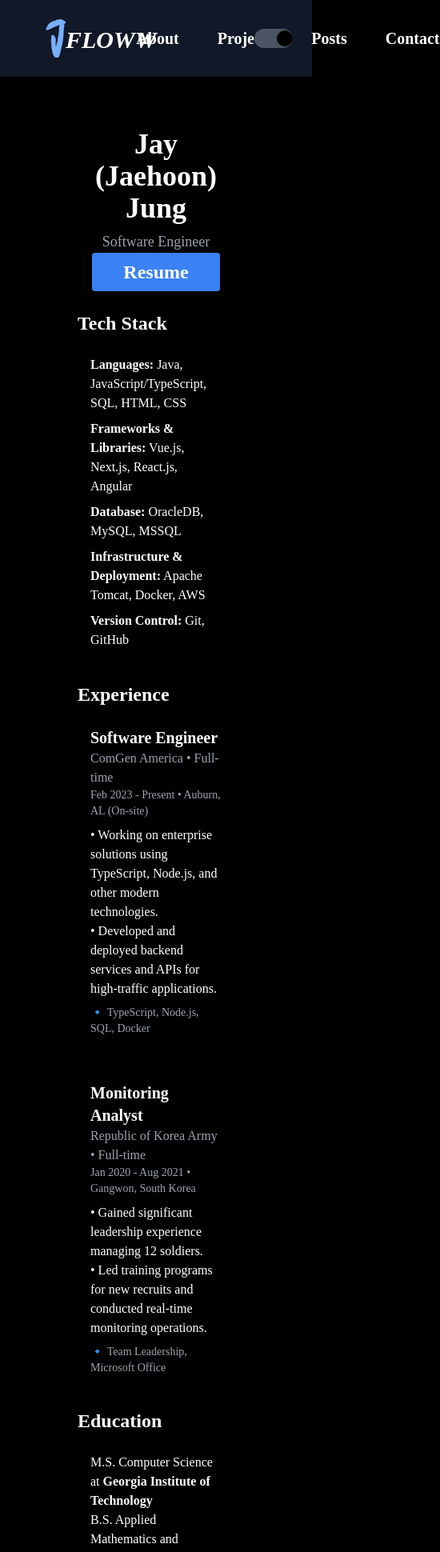
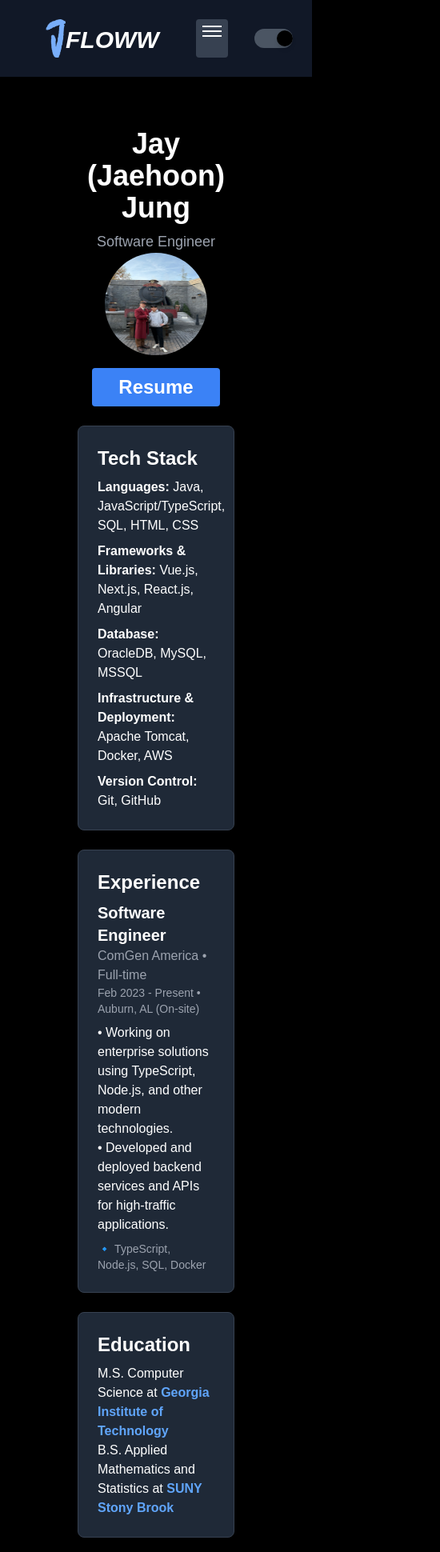
Before and after one commit to jfloww/jfloww-portfolio, a Next.js app: page /about in a window 390 px wide. Shown: the top 1940 px of the page at 80% size, 550 px wide, since content can reach past the window. Built offline with nearby package versions, Linux system fonts and the light colour scheme.

Commit message:
feat: mobile menu updated

```diff
--- a/app/about/page.tsx
+++ b/app/about/page.tsx
@@ -2,17 +2,24 @@ export default function About() {
   return (
     <div className="flex flex-col items-center justify-center p-8 w-full">
       <div className="max-w-2xl w-full text-center">
-        {/* Name & Title */}
         <h1 className="text-4xl font-bold mb-2">Jay (Jaehoon) Jung</h1>
-        <p className="text-lg text-gray-400">Software Engineer</p>
-        <button className="bg-blue-500 w-40 p-2 rounded text-2xl hover:bg-blue-800 hover:scale-110 text-white font-bold">
+        <p className="text-lg text-gray-500 dark:text-gray-400">
+          Software Engineer
+        </p>
+        <div className="mb-4">
+          <img
+            src="/photo/jj22.jpg"
+            alt="Jay Jung"
+            className="w-32 h-32 rounded-full mx-auto shadow-lg"
+          />
+        </div>
+        <button className="bg-blue-500 w-40 p-2 rounded text-2xl hover:bg-blue-800 hover:scale-110 transition text-white font-bold">
           Resume
         </button>
 
-        {/* Tech Stack */}
-        <div className="mt-6 text-left">
+        <div className="mt-6 text-left border border-gray-200 dark:border-gray-700 rounded-lg p-6 shadow-lg bg-gray-50 dark:bg-gray-800">
           <h2 className="text-2xl font-semibold mb-2">Tech Stack</h2>
-          <ul className="space-y-2 p-4">
+          <ul className="space-y-2">
             <li>
               <span className="font-semibold">Languages:</span> Java,
               JavaScript/TypeScript, SQL, HTML, CSS
@@ -37,14 +44,15 @@ export default function About() {
             </li>
           </ul>
         </div>
-        {/* Experience */}
+
         <div className="mt-6 text-left">
+          <div className="space-y-6">
+            <div className="p-6 border border-gray-200 dark:border-gray-700 rounded-lg shadow-lg bg-gray-50 dark:bg-gray-800">
               <h2 className="text-2xl font-semibold mb-2">Experience</h2>
-          <div className="space-y-6">
-            {/* Software Engineer */}
-            <div className="p-4 rounded-lg shadow-lg">
               <h3 className="text-xl font-semibold">Software Engineer</h3>
-              <p className="text-gray-400">ComGen America • Full-time</p>
+              <p className="text-gray-500 dark:text-gray-400">
+                ComGen America • Full-time
+              </p>
               <p className="text-gray-400 text-sm">
                 Feb 2023 - Present • Auburn, AL (On-site)
               </p>
@@ -52,7 +60,7 @@ export default function About() {
                 • Working on enterprise solutions using TypeScript, Node.js, and
                 other modern technologies.
               </p>
-              <p className="">
+              <p>
                 • Developed and deployed backend services and APIs for
                 high-traffic applications.
               </p>
@@ -60,53 +68,34 @@ export default function About() {
                 🔹 TypeScript, Node.js, SQL, Docker
               </p>
             </div>
-
-            <div className="p-4 rounded-lg shadow-lg">
-              <h3 className="text-xl font-semibold">Monitoring Analyst</h3>
-              <p className="text-gray-400">
-                Republic of Korea Army • Full-time
-              </p>
-              <p className="text-gray-400 text-sm">
-                Jan 2020 - Aug 2021 • Gangwon, South Korea
-              </p>
-              <p className="mt-2">
-                • Gained significant leadership experience managing 12 soldiers.
-              </p>
-              <p className="">
-                • Led training programs for new recruits and conducted real-time
-                monitoring operations.
-              </p>
-              <p className="mt-2 text-sm text-gray-400">
-                🔹 Team Leadership, Microsoft Office
-              </p>
           </div>
         </div>
-        </div>
-        {/* Education */}
-        <div className="mt-6 text-left">
+
+        <div className="mt-6 text-left border border-gray-200 dark:border-gray-700 rounded-lg p-6 shadow-lg bg-gray-50 dark:bg-gray-800">
           <h2 className="text-2xl font-semibold mb-2">Education</h2>
-          <div className="p-4">
-            <p className="">
+          <p>
             M.S. Computer Science at{" "}
-              <a href="https://www.cc.gatech.edu/" className="font-semibold">
+            <a
+              href="https://www.cc.gatech.edu/"
+              className="font-semibold text-blue-600 dark:text-blue-400"
+            >
               Georgia Institute of Technology
             </a>
           </p>
-            <p className="">
+          <p>
             B.S. Applied Mathematics and Statistics at{" "}
             <a
               href="https://www.stonybrook.edu/commcms/ams/"
-                className="font-semibold"
+              className="font-semibold text-blue-600 dark:text-blue-400"
             >
-                State University of New York, Stony Brook
+              SUNY Stony Brook
             </a>
           </p>
         </div>
-        </div>
-        {/* Languages */}
-        <div className="mt-6 text-left">
+
+        <div className="mt-6 text-left border border-gray-200 dark:border-gray-700 rounded-lg p-6 shadow-lg bg-gray-50 dark:bg-gray-800">
           <h2 className="text-2xl font-semibold mb-2">Languages</h2>
-          <ul className="space-y-2 p-4">
+          <ul className="space-y-2">
             <li>
               <span className="font-semibold">English:</span> Proficient
             </li>
@@ -116,10 +105,9 @@ export default function About() {
           </ul>
         </div>
 
-        {/* Location */}
-        <div className="mt-6 text-left">
+        <div className="mt-6 text-left border border-gray-200 dark:border-gray-700 rounded-lg p-6 shadow-lg bg-gray-50 dark:bg-gray-800">
           <h2 className="text-2xl font-semibold mb-2">Location</h2>
-          <div className="grid grid-cols-2 gap-4 p-4">
+          <div className="grid grid-cols-2 gap-4">
             <div>
               <h3 className="font-semibold">South Korea</h3>
               <p>Seoul</p>
--- a/app/components/templates/MainFooter.tsx
+++ b/app/components/templates/MainFooter.tsx
@@ -1,7 +1,7 @@
 import Link from "next/link";
 import Image from "next/image";
 
-export default function Footer() {
+export default function Footer({ mobile }: { mobile: boolean }) {
   return (
     <footer className="w-full h-14 bg-gray-900 text-white flex items-center justify-center">
       <div className="flex items-center justify-between w-1/2">
--- a/app/components/templates/MainHeader.tsx
+++ b/app/components/templates/MainHeader.tsx
@@ -1,32 +1,65 @@
 import DarkModeToggle from "./organisms/DarkModeToggle";
 import Link from "next/link";
 import Image from "next/image";
+import { useState } from "react";
 
-export default function Header() {
+export default function Header({ mobile }: { mobile: boolean }) {
+  const [menuOpen, setMenuOpen] = useState(false);
+
   return (
     <header className="w-full h-24 bg-white dark:bg-gray-900 text-black dark:text-white flex items-center justify-between px-6 shadow-md">
       <div className="text-xl font-bold m-auto w-2/3 flex justify-between">
-        <div className="flex">
+        <div className="flex items-center">
           <Link href="/" className="header-button text-3xl flex">
             <Image src="/icons/jfloww.png" width={25} height={20} alt="J" />
             <p className="pt-2 italic">FLOWW</p>
           </Link>
         </div>
-        <nav className="flex space-x-12">
-          <Link href="/about" className="header-button ">
+
+        <nav className={`hidden md:flex space-x-12`}>
+          <Link href="/about" className="header-button">
             About
           </Link>
-          <Link href="/projects" className="header-button ">
+          <Link href="/projects" className="header-button">
             Projects
           </Link>
-          <Link href="/posts" className="header-button ">
+          <Link href="/posts" className="header-button">
             Posts
           </Link>
-          <Link href="/contact" className="header-button ">
+          <Link href="/contact" className="header-button">
             Contact
           </Link>
         </nav>
+
+        {mobile && (
+          <button
+            className="md:hidden flex flex-col space-y-1 bg-gray-200 dark:bg-gray-700 p-2 rounded"
+            onClick={() => setMenuOpen(!menuOpen)}
+          >
+            <span className="block w-6 h-0.5 bg-black dark:bg-white"></span>
+            <span className="block w-6 h-0.5 bg-black dark:bg-white"></span>
+            <span className="block w-6 h-0.5 bg-black dark:bg-white"></span>
+          </button>
+        )}
       </div>
+
+      {mobile && menuOpen && (
+        <nav className="absolute top-24 left-0 w-full bg-white dark:bg-gray-900 shadow-md flex flex-col items-center space-y-4 py-4 md:hidden transition-transform transform">
+          <Link href="/about" className="header-button text-lg">
+            About
+          </Link>
+          <Link href="/projects" className="header-button text-lg">
+            Projects
+          </Link>
+          <Link href="/posts" className="header-button text-lg">
+            Posts
+          </Link>
+          <Link href="/contact" className="header-button text-lg">
+            Contact
+          </Link>
+        </nav>
+      )}
+
       <DarkModeToggle />
     </header>
   );
--- a/app/layout.tsx
+++ b/app/layout.tsx
@@ -1,19 +1,33 @@
-import type { Metadata } from "next";
+"use client";
 import "./globals.css";
 import Header from "./components/templates/MainHeader";
 import Footer from "./components/templates/MainFooter";
 import { SpeedInsights } from "@vercel/speed-insights/next";
-
-export const metadata: Metadata = {
-  title: "jfloww",
-  description: "Generated by jfloww",
-};
+import { useEffect, useState } from "react";
 
 export default function RootLayout({
   children,
-}: Readonly<{
-  children: React.ReactNode;
-}>) {
+}: Readonly<{ children: React.ReactNode }>) {
+  const [fontFamily, setFontFamily] = useState("cursive");
+  const [mobile, setMobile] = useState(false);
+
+  useEffect(() => {
+    const checkMobile = () => {
+      if (window.innerWidth <= 768) {
+        setFontFamily("sans-serif");
+        setMobile(true);
+      } else {
+        setFontFamily("cursive");
+        setMobile(false);
+      }
+    };
+
+    checkMobile();
+    window.addEventListener("resize", checkMobile);
+
+    return () => window.removeEventListener("resize", checkMobile);
+  }, []);
+
   return (
     <html lang="en">
       <head>
@@ -22,12 +36,12 @@ export default function RootLayout({
       </head>
       <body
         className="bg-white dark:bg-black text-black dark:text-white flex flex-col min-h-screen min-w-screen"
-        style={{ fontFamily: "cursive" }}
+        style={{ fontFamily }}
       >
         <SpeedInsights />
-        <Header />
+        <Header mobile={mobile} />
         <main className="flex-grow m-auto w-2/3 flex py-8">{children}</main>
-        <Footer />
+        <Footer mobile={mobile} />
       </body>
     </html>
   );
```
Also changed, not shown: public/photo/jj.jpg (added), public/photo/jj22.jpg (added). Lines whose indentation alone changed are shown as unchanged.
